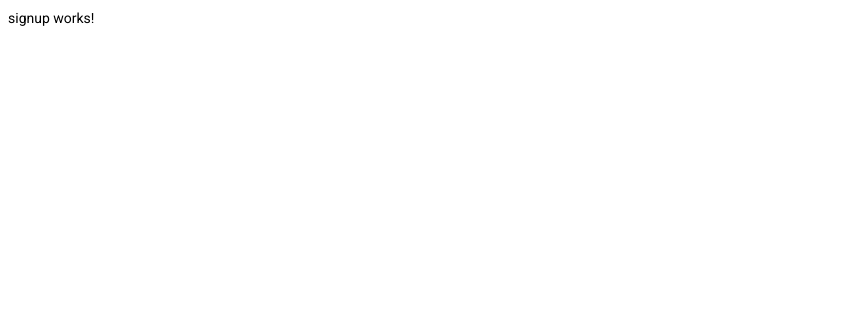
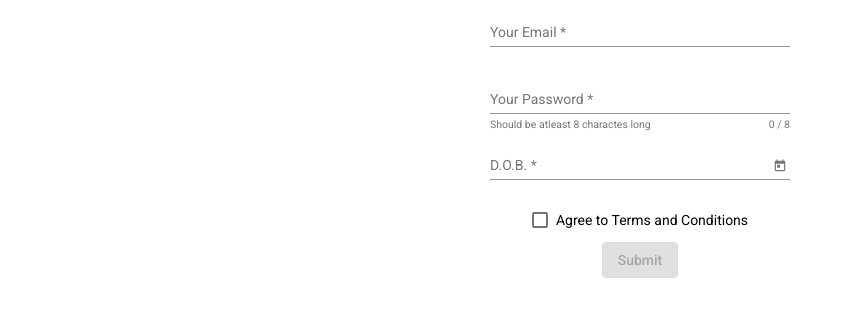
Before and after one commit to TooManyJoses/ngfitness-tracker, an Angular app: page /signup in a window 1280 px wide. Shown: the top 316 px of the page, without its empty margins (0-845 px from the left). Built offline with nearby package versions, Linux system fonts and the light colour scheme.

Commit message:
created basic sign up form

```diff
--- a/package.json
+++ b/package.json
@@ -15,6 +15,7 @@
     "@angular/common": "~12.0.1",
     "@angular/compiler": "~12.0.1",
     "@angular/core": "~12.0.1",
+    "@angular/flex-layout": "^12.0.0-beta.34",
     "@angular/forms": "~12.0.1",
     "@angular/material": "^12.0.2",
     "@angular/platform-browser": "~12.0.1",
--- a/src/app/app.module.ts
+++ b/src/app/app.module.ts
@@ -1,7 +1,8 @@
 import { NgModule } from '@angular/core';
 import { BrowserModule } from '@angular/platform-browser';
-
+import { FlexLayoutModule } from '@angular/flex-layout'
 import { AppRoutingModule } from './app-routing.module';
+import { FormsModule } from '@angular/forms';
 import { AppComponent } from './app.component';
 import { BrowserAnimationsModule } from '@angular/platform-browser/animations';
 import { MaterialModule } from './material.module';
@@ -29,6 +30,8 @@ import { WelcomeComponent } from './welcome/welcome.component';
     AppRoutingModule,
     BrowserAnimationsModule,
     MaterialModule,
+    FlexLayoutModule,
+    FormsModule,
   ],
   providers: [],
   bootstrap: [AppComponent]
--- a/src/app/auth/signup/signup.component.css
+++ b/src/app/auth/signup/signup.component.css
@@ -0,0 +1,3 @@
+mat-form-field {
+  width: 300px;
+}
--- a/src/app/auth/signup/signup.component.html
+++ b/src/app/auth/signup/signup.component.html
@@ -1 +1,37 @@
-<p>signup works!</p>
+<section class="signup-form">
+  <form fxLayout="column" fxLayoutAlign="center center" fxLayoutGap="10px" #f="ngForm" (ngSubmit)="onSubmit(f)">
+    <mat-form-field>
+      <input
+        type ="email"
+        matInput
+        placeholder="Your Email"
+        name="email"
+        ngModel
+        required
+        email
+        #emailInput="ngModel">
+      <mat-error *ngIf="emailInput.hasError('required')">Field must not be empty</mat-error>
+      <mat-error *ngIf="!emailInput.hasError('required')">Email is invalid</mat-error>
+    </mat-form-field>
+    <mat-form-field hintLabel="Should be atleast 8 charactes long">
+      <input
+        type ="password"
+        matInput
+        placeholder="Your Password"
+        name="password"
+        ngModel
+        #pwInput="ngModel"
+        required
+        password
+        minlength="8">
+      <mat-hint align="end">{{pwInput.value?.length}} / 8</mat-hint>
+    </mat-form-field>
+    <mat-form-field>
+      <input matInput placeholder="D.O.B." [matDatepicker]="picker" [max]="maxDate" required ngModel name="DOB">
+      <mat-datepicker-toggle matSuffix [for]="picker"></mat-datepicker-toggle>
+      <mat-datepicker #picker></mat-datepicker>
+    </mat-form-field>
+    <mat-checkbox ngModel name="termsAgreement" required color="primary">Agree to Terms and Conditions</mat-checkbox>
+    <button type="submit" mat-raised-button color="primary" [disabled]="f.invalid">Submit</button>
+  </form>
+</section>
--- a/src/app/auth/signup/signup.component.ts
+++ b/src/app/auth/signup/signup.component.ts
@@ -1,4 +1,5 @@
 import { Component, OnInit } from '@angular/core';
+import { NgForm } from '@angular/forms';
 
 @Component({
   selector: 'app-signup',
@@ -6,10 +7,16 @@ import { Component, OnInit } from '@angular/core';
   styleUrls: ['./signup.component.css']
 })
 export class SignupComponent implements OnInit {
+  maxDate: Date = new Date();
 
   constructor() { }
 
   ngOnInit(): void {
+    this.maxDate.setFullYear(this.maxDate.getFullYear() - 18);
+  }
+
+  onSubmit(form: NgForm) {
+    console.log(form)
   }
 
 }
```
Also changed, not shown: src/app/material.module.ts (+15 -0 lines), 1 other file (tests, documents, lock files or other folders).
